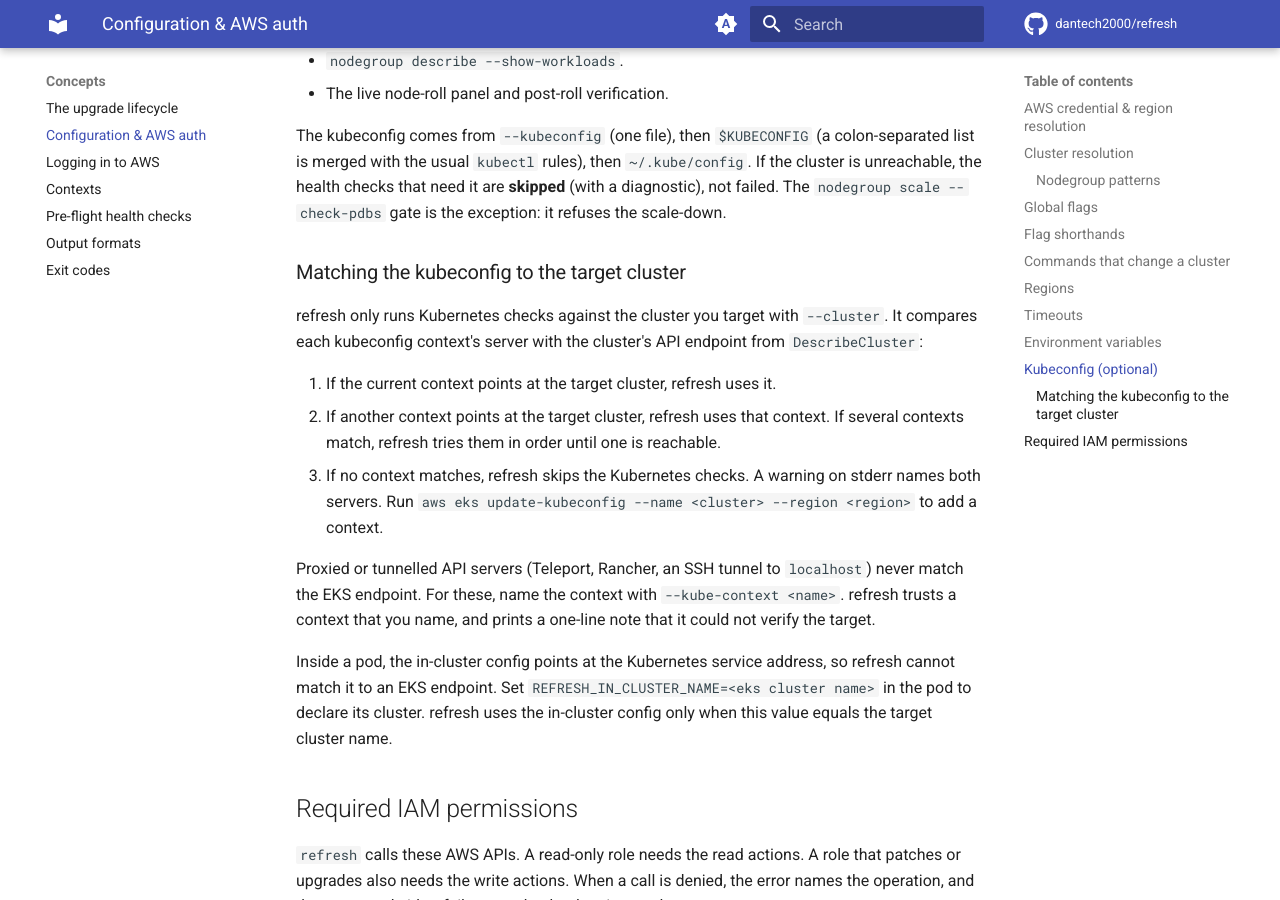
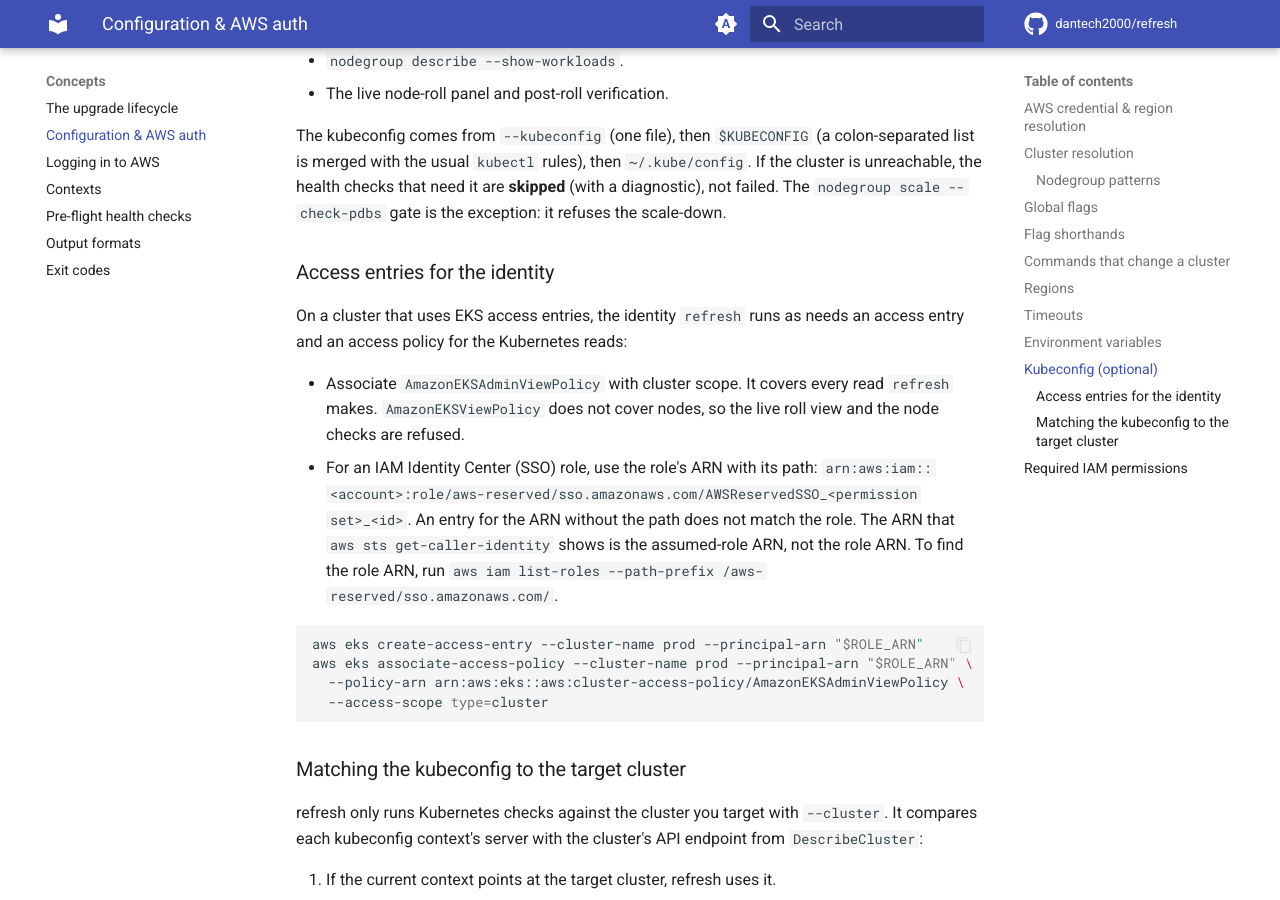
Before and after one commit to dantech2000/refresh, an MkDocs documentation site: the page built from docs/concepts/configuration.md, in a window 1280 px wide and 900 px high, scrolled down 8834 px. Built offline with MkDocs 1.6.1 and Material for MkDocs 9.7.7, drawn with Linux system fonts in a browser that asks for light colours; comment, search, counter and statistics services are not loaded.

Commit message:
docs: the access entry and policy the Kubernetes reads need, also for an SSO role (#481)

````diff
--- a/docs/concepts/configuration.md
+++ b/docs/concepts/configuration.md
@@ -334,6 +334,28 @@ it are **skipped** (with a diagnostic), not failed. The
 `nodegroup scale --check-pdbs` gate is the exception: it refuses the
 scale-down.
 
+### Access entries for the identity
+
+On a cluster that uses EKS access entries, the identity `refresh` runs as
+needs an access entry and an access policy for the Kubernetes reads:
+
+- Associate `AmazonEKSAdminViewPolicy` with cluster scope. It covers every
+  read `refresh` makes. `AmazonEKSViewPolicy` does not cover nodes, so
+  the live roll view and the node checks are refused.
+- For an IAM Identity Center (SSO) role, use the role's ARN with its path:
+  `arn:aws:iam::<account>:role/aws-reserved/sso.amazonaws.com/AWSReservedSSO_<permission set>_<id>`.
+  An entry for the ARN without the path does not match the role. The
+  ARN that `aws sts get-caller-identity` shows is the assumed-role ARN,
+  not the role ARN. To find the role ARN, run
+  `aws iam list-roles --path-prefix /aws-reserved/sso.amazonaws.com/`.
+
+```bash
+aws eks create-access-entry --cluster-name prod --principal-arn "$ROLE_ARN"
+aws eks associate-access-policy --cluster-name prod --principal-arn "$ROLE_ARN" \
+  --policy-arn arn:aws:eks::aws:cluster-access-policy/AmazonEKSAdminViewPolicy \
+  --access-scope type=cluster
+```
+
 ### Matching the kubeconfig to the target cluster
 
 refresh only runs Kubernetes checks against the cluster you target with
````
